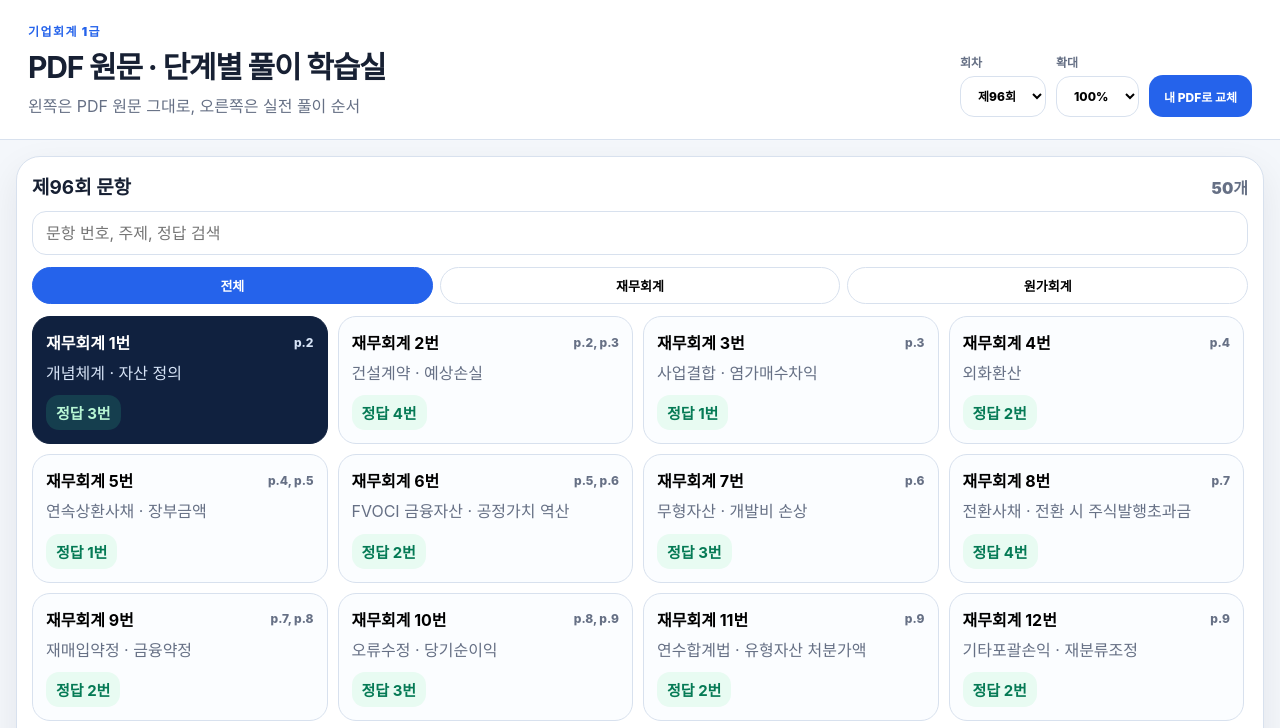
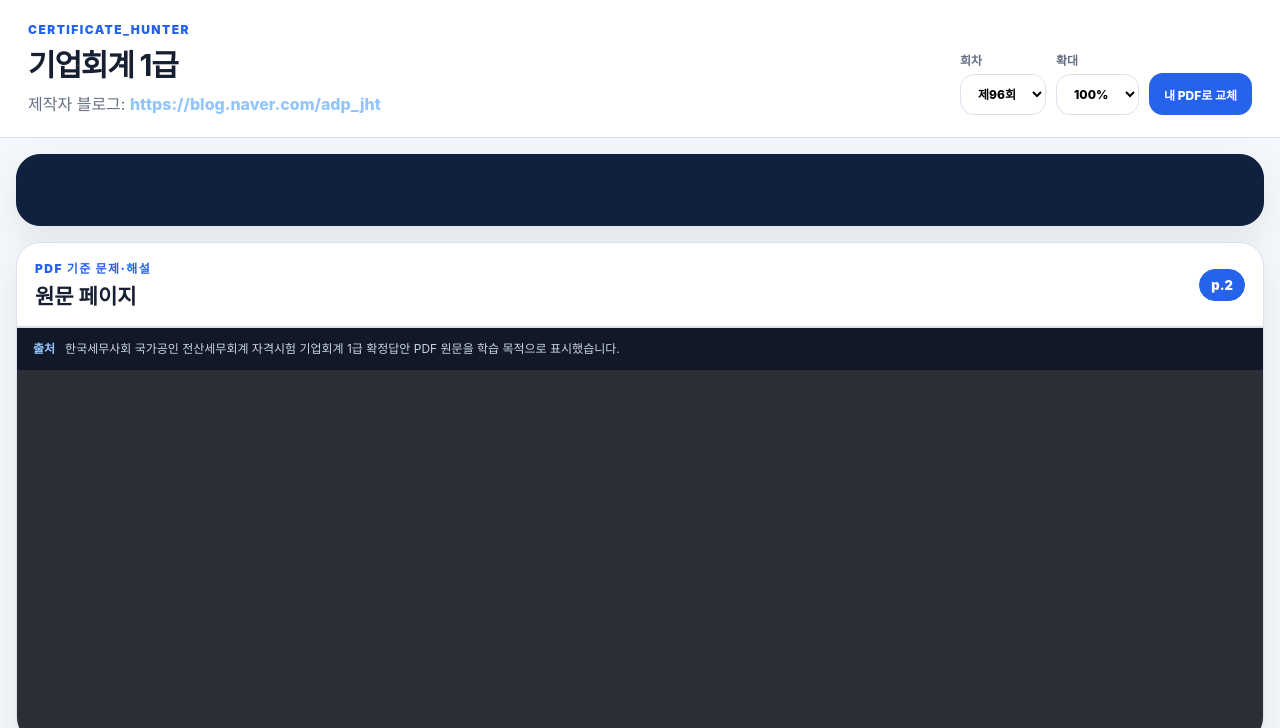
Before and after one commit to htright/Certificate_Hunter, a website built with Vite: page index.html in a window 1280 px wide. Shown: the top 728 px of the page. Built offline with nearby package versions, Linux system fonts and the light colour scheme; files whose address does not match are found by name.

Commit message:
Set folded sidebar and add source and blog link

```diff
--- a/src/main.js
+++ b/src/main.js
@@ -8,7 +8,7 @@ const state = {
   page: null,
   pdfOverride: {},
   zoom: 100,
-  sidebarFolded: false
+  sidebarFolded: true
 };
 
 const app = document.querySelector("#app");
@@ -169,9 +169,19 @@ function render() {
   app.innerHTML = `
     <header class="topbar">
       <div>
-        <div class="kicker">기업회계 1급</div>
-        <h1>PDF 원문 · 단계별 풀이 학습실</h1>
-        <p>왼쪽은 PDF 원문 그대로, 오른쪽은 실전 풀이 순서</p>
+        <div class="kicker">Certificate_Hunter</div>
+        <h1>기업회계 1급</h1>
+<p>
+  제작자 블로그:
+  <a
+    href="https://blog.naver.com/adp_jht"
+    target="_blank"
+    rel="noopener noreferrer"
+    class="blogLink"
+  >
+    https://blog.naver.com/adp_jht
+  </a>
+</p>
       </div>
       <div class="controls">
         <label>회차
@@ -229,7 +239,16 @@ function render() {
             ${selected.pages.map(p => `<button class="${state.page===p?'active':''}" data-page="${p}">p.${p}</button>`).join("")}
           </div>
         </div>
-        <iframe class="pdfFrame" src="${pdfSrc(exam, state.page)}" title="PDF 원문"></iframe>
+ <div class="pdfFrameWrap">
+  <iframe class="pdfFrame" src="${pdfSrc(exam, state.page)}" title="PDF 원문"></iframe>
+</div>
+
+<div class="pdfSource">
+  <strong>출처</strong>
+  <span>
+    한국세무사회 국가공인 전산세무회계 자격시험 기업회계 1급 확정답안 PDF 원문을 학습 목적으로 표시했습니다.
+  </span>
+</div><iframe class="pdfFrame" src="${pdfSrc(exam, state.page)}" title="PDF 원문"></iframe>
       </section>
 
       <section class="solution">
--- a/src/style.css
+++ b/src/style.css
@@ -145,7 +145,12 @@ select, .search { border:1px solid var(--line); border-radius:14px; padding:11px
   padding:7px 11px; cursor:pointer; font-weight:900; font-size:13px;
 }
 .pageBtns button.active { background:var(--blue); color:white; border-color:var(--blue); }
-.pdfFrame { border:0; width:100%; flex:1; background:#2b2f35; }
+.pdfFrame {
+  border: 0;
+  width: 100%;
+  height: 100%;
+  background: #2b2f35;
+}
 
 .solution { height:calc(100vh - 130px); overflow:auto; padding:20px; }
 .solutionHead { display:flex; justify-content:space-between; align-items:flex-start; gap:14px; border-bottom:1px solid var(--line); padding-bottom:16px; }
@@ -181,3 +186,43 @@ select, .search { border:1px solid var(--line); border-radius:14px; padding:11px
   .layout { padding:10px; }
   .solutionHead { flex-direction:column; }
 }
+
+.blogLink {
+  color: #93c5fd;
+  font-weight: 800;
+  text-decoration: none;
+}
+
+.blogLink:hover {
+  text-decoration: underline;
+}
+
+.pdfFrameWrap {
+  flex: 1;
+  min-height: 0;
+  display: flex;
+}
+
+.pdfFrameWrap .pdfFrame {
+  flex: 1;
+  width: 100%;
+  min-height: 0;
+}
+
+.pdfSource {
+  display: flex;
+  gap: 10px;
+  align-items: flex-start;
+  padding: 12px 16px;
+  border-top: 1px solid var(--line);
+  background: #111827;
+  color: #cbd5e1;
+  font-size: 12px;
+  line-height: 1.5;
+}
+
+.pdfSource strong {
+  flex: none;
+  color: #93c5fd;
+  font-weight: 900;
+}
```
